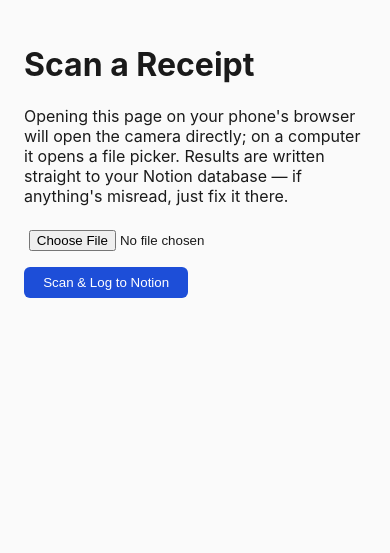
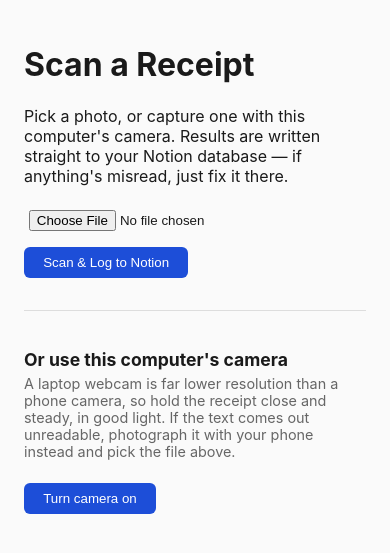
Before and after one commit to Hsinyueh-Hsu-1172607/notion-grocery-price-tool, a Flask app: page /upload in a window 390 px wide. Shown: the part 74-627 px from the top of the page. Run offline with Flask 3, Linux system fonts and the light colour scheme.

Commit message:
Add webcam capture as an alternative to picking a file
Capture a frame from the computer's camera, hand it to the same file
input the normal upload uses, and submit — so the server path is unchanged.

getUserMedia only works in a secure context (https, or http on localhost),
so this is usable on the machine running the app but not over a LAN IP;
the page says so rather than failing silently. Webcam resolution is well
below a phone camera, and testing a downscaled frame showed item names and
unit prices degrading while totals mostly survived, so the panel points
people at their phone camera when the text comes out unreadable.

```diff
--- a/groceryapp/static/css/style.css
+++ b/groceryapp/static/css/style.css
@@ -78,4 +78,35 @@ input {
   gap: 0.5rem;
 }
 
+.camera-panel {
+  margin-top: 2rem;
+  padding-top: 1.5rem;
+  border-top: 1px solid #ddd;
+}
+
+.camera-panel h2 {
+  font-size: 1.1rem;
+  margin-bottom: 0.3rem;
+}
+
+.camera-panel .hint {
+  color: #666;
+  font-size: 0.9rem;
+  margin-top: 0;
+}
+
+.camera-panel button + button {
+  margin-left: 0.5rem;
+  background: #6b7280;
+}
+
+#camera-preview {
+  display: block;
+  width: 100%;
+  max-width: 520px;
+  border-radius: 8px;
+  background: #000;
+  margin: 0.5rem 0;
+}
+
 a { color: #1d4ed8; }
--- a/groceryapp/templates/upload.html
+++ b/groceryapp/templates/upload.html
@@ -2,21 +2,129 @@
 {% block title %}Scan Receipt - Grocery Price Tool{% endblock %}
 {% block content %}
   <h1>Scan a Receipt</h1>
-  <p>Opening this page on your phone's browser will open the camera directly;
-     on a computer it opens a file picker. Results are written straight to
-     your Notion database — if anything's misread, just fix it there.</p>
+  <p>Pick a photo, or capture one with this computer's camera. Results are
+     written straight to your Notion database — if anything's misread, just
+     fix it there.</p>
 
   {% if error %}<p class="error">{{ error }}</p>{% endif %}
 
   <form method="post" enctype="multipart/form-data" id="upload-form">
-    <input type="file" name="photo" accept="image/*" capture="environment" required>
+    <input type="file" name="photo" id="photo-input" accept="image/*"
+           capture="environment" required>
     <button type="submit">Scan &amp; Log to Notion</button>
   </form>
+
+  <section class="camera-panel">
+    <h2>Or use this computer's camera</h2>
+    <p class="hint">A laptop webcam is far lower resolution than a phone
+       camera, so hold the receipt close and steady, in good light. If the
+       text comes out unreadable, photograph it with your phone instead and
+       pick the file above.</p>
+
+    <button type="button" id="camera-start">Turn camera on</button>
+
+    <div id="camera-stage" hidden>
+      <video id="camera-preview" playsinline autoplay muted></video>
+      <div>
+        <button type="button" id="camera-capture">Capture &amp; scan</button>
+        <button type="button" id="camera-stop">Turn camera off</button>
+      </div>
+    </div>
+
+    <p id="camera-error" class="error" hidden></p>
+  </section>
+
   <p id="processing" hidden>Reading the receipt, please wait…</p>
 
   <script>
-    document.getElementById("upload-form").addEventListener("submit", function () {
-      document.getElementById("processing").hidden = false;
-    });
+    (function () {
+      var form = document.getElementById("upload-form");
+      var fileInput = document.getElementById("photo-input");
+      var processing = document.getElementById("processing");
+
+      var startButton = document.getElementById("camera-start");
+      var stopButton = document.getElementById("camera-stop");
+      var captureButton = document.getElementById("camera-capture");
+      var stage = document.getElementById("camera-stage");
+      var preview = document.getElementById("camera-preview");
+      var cameraError = document.getElementById("camera-error");
+
+      var stream = null;
+
+      form.addEventListener("submit", function () {
+        processing.hidden = false;
+      });
+
+      function fail(message) {
+        cameraError.textContent = message;
+        cameraError.hidden = false;
+      }
+
+      // getUserMedia needs a secure context: https, or http on localhost.
+      // Reaching this page over a LAN IP counts as neither.
+      if (!navigator.mediaDevices || !navigator.mediaDevices.getUserMedia) {
+        startButton.disabled = true;
+        fail("This browser won't give the page camera access here. Camera " +
+             "capture needs the page opened over https or on localhost.");
+        return;
+      }
+
+      startButton.addEventListener("click", function () {
+        cameraError.hidden = true;
+        navigator.mediaDevices.getUserMedia({
+          video: {width: {ideal: 1920}, height: {ideal: 1080}}
+        }).then(function (mediaStream) {
+          stream = mediaStream;
+          preview.srcObject = mediaStream;
+          stage.hidden = false;
+          startButton.hidden = true;
+        }).catch(function (err) {
+          fail("Couldn't open the camera: " + err.message);
+        });
+      });
+
+      function stopCamera() {
+        if (stream) {
+          stream.getTracks().forEach(function (track) { track.stop(); });
+          stream = null;
+        }
+        preview.srcObject = null;
+        stage.hidden = true;
+        startButton.hidden = false;
+      }
+
+      stopButton.addEventListener("click", stopCamera);
+
+      captureButton.addEventListener("click", function () {
+        if (!stream) { return; }
+
+        var canvas = document.createElement("canvas");
+        canvas.width = preview.videoWidth;
+        canvas.height = preview.videoHeight;
+        canvas.getContext("2d").drawImage(preview, 0, 0);
+
+        canvas.toBlob(function (blob) {
+          if (!blob) {
+            fail("Couldn't read a frame from the camera. Try again.");
+            return;
+          }
+          // Hand the captured frame to the same file input the normal upload
+          // uses, so the whole server-side path stays identical.
+          try {
+            var file = new File([blob], "capture.jpg", {type: "image/jpeg"});
+            var transfer = new DataTransfer();
+            transfer.items.add(file);
+            fileInput.files = transfer.files;
+          } catch (err) {
+            fail("This browser can't attach the captured photo. Save a photo " +
+                 "and use the file picker above instead.");
+            return;
+          }
+          stopCamera();
+          processing.hidden = false;
+          form.submit();
+        }, "image/jpeg", 0.95);
+      });
+    })();
   </script>
 {% endblock %}
```
